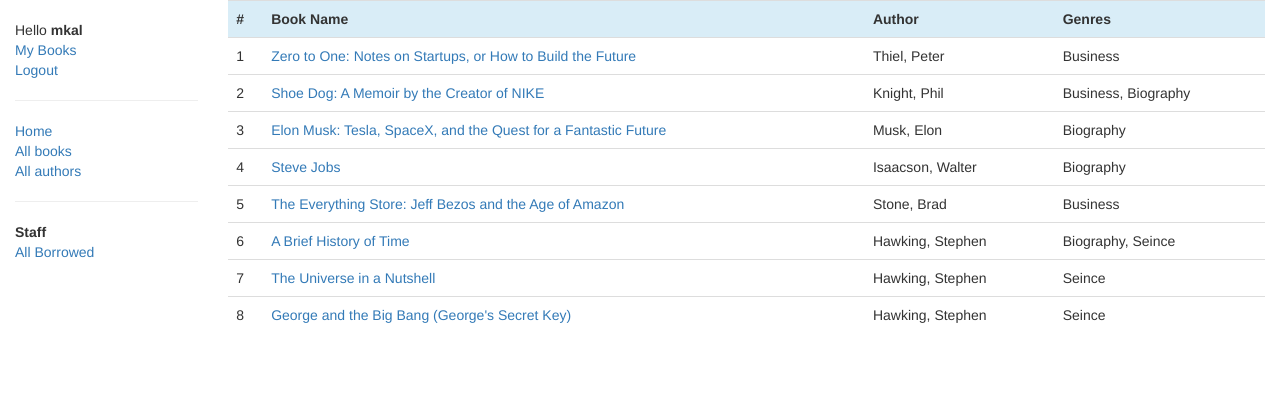
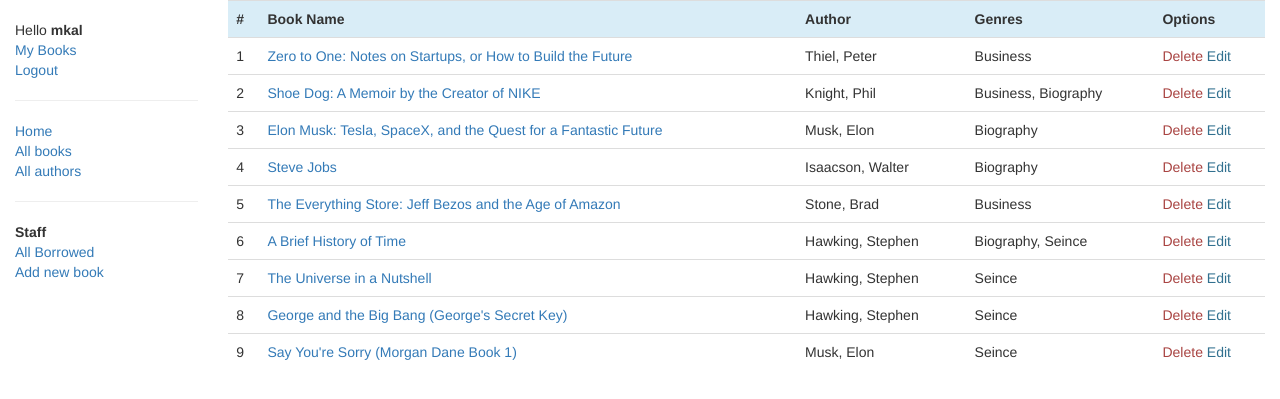
Before and after one commit to mkal1375/mdndjango, a Django app: page /catalog/books/ in a window 1280 px wide. Shown: the top 399 px of the page. Run offline with Django 3.2, Linux system fonts and the light colour scheme; a user stored in the database is signed in; data comes from the database, SQL or seed files in the repository; some libraries are stand-ins or nearby versions.

Commit message:
Add delete feature for books. Add are you sure page for accept actions.

```diff
--- a/locallibrary/catalog/admin.py
+++ b/locallibrary/catalog/admin.py
@@ -14,7 +14,7 @@ class BooksInstanceInline(admin.TabularInline):
 class BookAdmin(admin.ModelAdmin):
     list_display = ('title', 'author', 'display_genre')
     list_filter = ('genre',)
-    fields = [('title', 'author'), 'summery', ('isbn', 'language'), 'genre']
+    fields = [('title', 'author'), 'summary', ('isbn', 'language'), 'genre']
     inlines = [BooksInstanceInline]
 
 @admin.register(BookInstance)
--- a/locallibrary/catalog/forms.py
+++ b/locallibrary/catalog/forms.py
@@ -23,7 +23,7 @@ class RenewBookForm(forms.Form):
 class AddBookForm(forms.Form):
     title = forms.CharField(max_length=200)
     author = forms.ModelChoiceField(queryset=Author.objects.all())
-    summery = forms.CharField(max_length=1000, required=False)
+    summary = forms.CharField(max_length=1000, required=False)
     isbn = forms.CharField(min_length=13, max_length=13)
     language = forms.ModelChoiceField(queryset=Language.objects.all())
     genre = forms.ModelMultipleChoiceField(queryset=Genre.objects.all(), required=False)
--- a/locallibrary/catalog/models.py
+++ b/locallibrary/catalog/models.py
@@ -26,7 +26,7 @@ class Book(models.Model):
     # Foreign Key used because book can only have one author, but authors can have multiple books
     # Author as a string rather than object because it hasn't been declared yet in the file.
 
-    summery = models.TextField(max_length=1000, help_text="Enter a brief description of the book ")
+    summary = models.TextField(max_length=1000, help_text="Enter a brief description of the book ")
     isbn = models.CharField('ISBN', max_length=13,
                             help_text='13 Character <a href="https://www.isbn-international.org/content/what-isbn">ISBN number</a>')
     genre = models.ManyToManyField(Genre, help_text="Select a genre for this book.")
--- a/locallibrary/catalog/templates/add_book.html
+++ b/locallibrary/catalog/templates/add_book.html
@@ -9,7 +9,7 @@
 {% block content %}
     <h1>Add Book</h1>
 
-    <form action="">
+    <form action="" method="POST">
         {% csrf_token %}
         <table class="table">
             {{ form }}
--- a/locallibrary/catalog/templates/base.html
+++ b/locallibrary/catalog/templates/base.html
@@ -40,6 +40,7 @@
                         <hr>
                         <li><strong>Staff</strong></li>
                         <li><a href="{% url 'all-borrowed' %}">All Borrowed</a></li>
+                        <li><a href="{% url 'add-book' %}">Add new book</a></li>
                     {% endif %}
                 </ul>
             {% endblock %}
--- a/locallibrary/catalog/templates/details/author_detail.html
+++ b/locallibrary/catalog/templates/details/author_detail.html
@@ -13,7 +13,7 @@
         <h4>Books</h4>
         {% for book in author.book_set.all %}
             <a href="{{ book.get_absolute_url }}" style="font-weight: 600">{{ book.title }}</a><span> ({{ book.bookinstance_set.count }})</span>
-            <p>{{ book.summery }}</p>
+            <p>{{ book.summary }}</p>
             <hr>
         {% endfor %}
     </div>
--- a/locallibrary/catalog/templates/details/book_detail.html
+++ b/locallibrary/catalog/templates/details/book_detail.html
@@ -4,7 +4,7 @@
 {#    the second title is string method that make string in title format. => str.title()#}
   <h1>Title: {{ book.title.title }}</h1>
   <p><strong>Author:</strong> <a href="{{ book.author.get_absolute_url }}">{{ book.author }}</a></p>
-  <p><strong>Summary:</strong> {{ book.summery }}</p>
+  <p><strong>Summary:</strong> {{ book.summary }}</p>
   <p><strong>ISBN:</strong> {{ book.isbn }}</p>
   <p><strong>Language:</strong> {{ book.language }}</p>
   <p><strong>Genre:</strong> {% for genre in book.genre.all %} {{ genre }}{% if not forloop.last %}, {% endif %}{% endfor %}</p>
--- a/locallibrary/catalog/templates/lists/book_list.html
+++ b/locallibrary/catalog/templates/lists/book_list.html
@@ -22,14 +22,25 @@
                 <th>
                     Genres
                 </th>
+                {% if user.is_staff %}
+                    <th>
+                        Options
+                    </th>
+                {% endif %}
             </tr>
             {% for book in book_list %}
                 <tr>
                     <td>{{ forloop.counter }}</td>
                     <td><a href="{{ book.get_absolute_url }}">{{ book.title }}</a></td>
-{#                    <td>{{ book.title }}</td>#}
+                    {#                    <td>{{ book.title }}</td>#}
                     <td>{{ book.author }}</td>
                     <td>{{ book.display_genre }}</td>
+                    {% if user.is_staff %}
+                        <td>
+                            <a class="text-danger" href="{% url 'are-you-sure-delete-book' book.pk %}">Delete</a>
+                            <a href="#" class="text-info">Edit</a>
+                        </td>
+                    {% endif %}
                 </tr>
             {% endfor %}
         </table>
--- a/locallibrary/catalog/urls.py
+++ b/locallibrary/catalog/urls.py
@@ -10,6 +10,7 @@ urlpatterns = [
     path('book/<uuid:pk>/renew/', views.renew_book_librarian, name='renew-book-librarian'),
     path('book/<int:pk>', views.BookDetailView.as_view(), name='book-detail'),
     path('book/add', views.add_book, name='add-book'),
+    path('book/<int:pk>/delete/are_you_sure', views.are_you_sure_delete_book, name='are-you-sure-delete-book'),
     path('book/<int:pk>/delete', views.delete_book, name='delete-book'),
     path('book/<int:pk>/edit', views.edit_book, name='edit-book'),
     path('author/<int:pk>', views.AuthorDetailView.as_view(), name='author-detail'),
--- a/locallibrary/catalog/views.py
+++ b/locallibrary/catalog/views.py
@@ -4,10 +4,11 @@ from django.contrib.auth.decorators import permission_required
 from django.contrib.auth.mixins import LoginRequiredMixin, PermissionRequiredMixin
 from django.http import HttpResponseRedirect
 from django.shortcuts import render, get_object_or_404
-from django.urls import reverse
+from django.urls import reverse, reverse_lazy
 from django.views import generic
 from .models import Book, Author, BookInstance, Genre
 from .forms import RenewBookForm , AddBookForm
+from django.urls import utils
 
 
 def index(request):
@@ -117,6 +118,11 @@ def add_book(request):
             book = Book()
             book.title = form.cleaned_data['title']
             book.author = form.cleaned_data['author']
+            book.language = form.cleaned_data['language']
+            book.isbn = form.cleaned_data['isbn']
+            book.summary = form.cleaned_data['summary']
+            book.save()
+            book.genre.set(form.cleaned_data['genre'])
             book.save()
 
             return HttpResponseRedirect(reverse('books'))
@@ -124,8 +130,18 @@ def add_book(request):
     return render(request, 'add_book.html', context={'form':form})
 
 def delete_book(request, pk):
-    return None
+    book = get_object_or_404(Book, pk=pk)
+    book.delete()
+    return HttpResponseRedirect(reverse('books'))
+
+
+
+
 
 
 def edit_book(request, pk):
     return None
+
+def are_you_sure_delete_book(request, pk):
+    book = get_object_or_404(Book, pk=pk)
+    return render(request, 'are_you_sure.html', context={'type':'book','data':book})
```
Also changed, not shown: locallibrary/catalog/templates/are_you_sure.html (added, +20 -0 lines), locallibrary/catalog/migrations/0001_initial.py, locallibrary/db.sqlite3.
